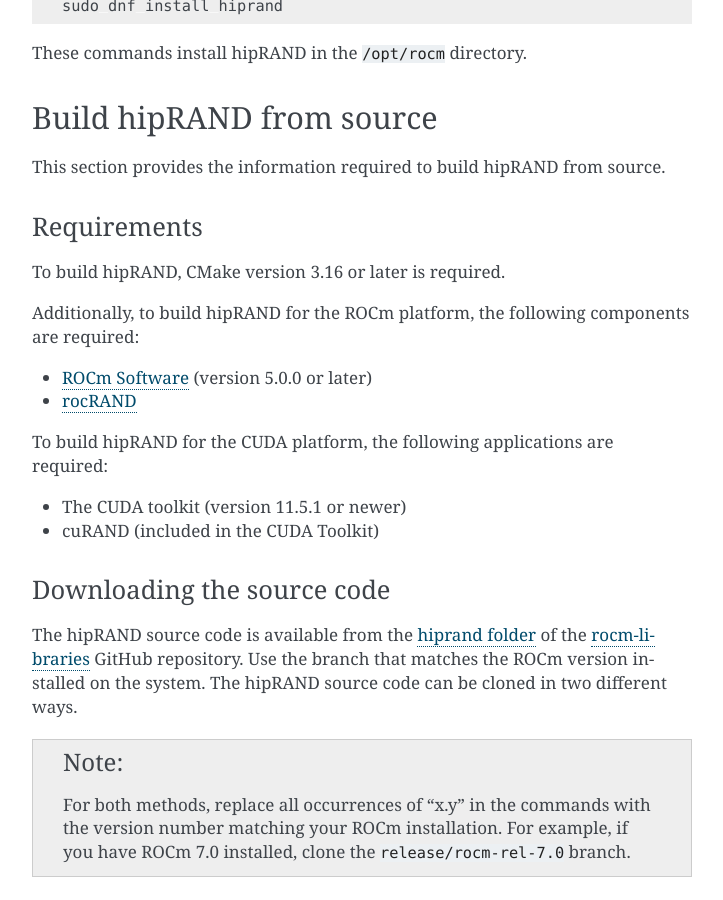
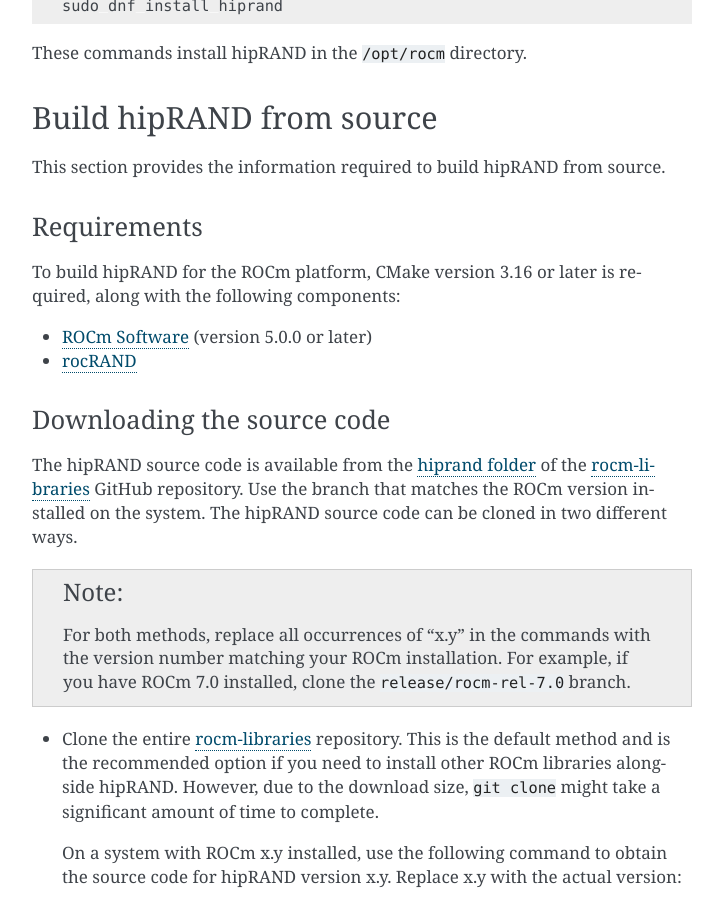
Before and after one commit to ROCm/hipRAND, a Sphinx documentation site: the page built from docs/install/installation.rst, in a window 1280 px wide and 900 px high, scrolled down 683 px. Shown: the whole window, without its empty margins (388-1111 px from the left). Built offline with Sphinx 7.4.7, drawn with Linux system fonts in a browser that asks for light colours; some of the changed text lies outside the part shown.

Commit message:
[rocrand] [hiprand] Docs: Remove references to running RAND component… (#1183)
…s on other platforms

## Motivation

<!-- Explain the purpose of this PR and the goals it aims to achieve.
-->
Removes details about building/running rocRAND or hipRAND on other
platforms
## Technical Details

<!-- Explain the changes along with any relevant GitHub links. -->
Update documents, including .rst and .dox files.
## Test Plan

<!-- Explain any relevant testing done to verify this PR. -->
NA
## Test Result

<!-- Briefly summarize test outcomes. -->
NA
## Submission Checklist

- [ x] Look over the contributing guidelines at
https://github.com/ROCm/ROCm/blob/develop/CONTRIBUTING.md#pull-requests.

```diff
--- a/docs/how-to/use-hiprand-interfaces.rst
+++ b/docs/how-to/use-hiprand-interfaces.rst
@@ -7,7 +7,7 @@
 Using hipRAND interfaces
 *******************************************************************
 
-The hipRAND interface is compatible with the rocRAND and the NVIDIA CUDA cuRAND-v2 APIs.
+The hipRAND interface is compatible with the rocRAND API.
 Porting a CUDA application that calls the cuRAND API to an application that calls the hipRAND API is relatively straightforward.
 
 Host API
--- a/docs/index.rst
+++ b/docs/index.rst
@@ -12,7 +12,7 @@ The hipRAND library is a wrapper library that lets you easily port NVIDIA CUDA a
 to the HIP layer. It sits between your application and the backend RAND library,
 where it marshals inputs to the backend and results to the application. hipRAND exports an interface that doesn't
 require the client to change, regardless of the chosen backend.
-It uses rocRAND in a ROCm environment and cuRAND in a CUDA environment and provides C, C++, and Python API wrappers.
+It uses rocRAND in a ROCm environment and provides C, C++, and Python API wrappers.
 
 The hipRAND public repository is located at `<https://github.com/ROCm/rocm-libraries/tree/develop/projects/hiprand>`_.
 
--- a/docs/install/installation.rst
+++ b/docs/install/installation.rst
@@ -52,17 +52,11 @@ This section provides the information required to build hipRAND from source.
 Requirements
 ----------------------------
 
-To build hipRAND, CMake version 3.16 or later is required.
-
-Additionally, to build hipRAND for the ROCm platform, the following components are required:
+To build hipRAND for the ROCm platform, CMake version 3.16 or later is required,
+along with the following components:
 
 * `ROCm Software <https://rocm.docs.amd.com/projects/install-on-linux/en/latest/>`_ (version 5.0.0 or later)
 * `rocRAND <https://github.com/ROCm/rocm-libraries/tree/develop/projects/rocrand>`_
-
-To build hipRAND for the CUDA platform, the following applications are required:
-
-* The CUDA toolkit (version 11.5.1 or newer)
-* cuRAND (included in the CUDA Toolkit)
 
 Downloading the source code
 ----------------------------
@@ -142,12 +136,11 @@ To build hipRAND, use CMake with the following configuration:
     # Install
     [sudo] make install
 
-Where ``<compiler>`` should be set to ``hipcc`` or ``amdclang`` for ROCm or to a regular C++ compiler such as ``g++`` on a CUDA platform.
+Where ``<compiler>`` should be set to ``hipcc`` or ``amdclang`` for ROCm.
 The default build configuration is ``Release``.
 
 Here are the CMake options:
 
-* ``BUILD_WITH_LIB``: Determines whether to build hipRAND with the rocRAND or cuRAND backend. If it's set to ``CUDA``, hipRAND is built using the cuRAND backend. Otherwise, the rocRAND backend is used.
 * ``BUILD_FORTRAN_WRAPPER``: Builds the Fortran wrapper when set to ``ON``. Defaults to ``OFF``.
 * ``BUILD_TEST``: Builds the hipRAND tests when set to ``ON``. Defaults to ``OFF``.
 * ``BUILD_BENCHMARK``: Builds the hipRAND benchmarks when set to ``ON``. Defaults to ``OFF``.
```
Also changed, not shown: 1 other file.
